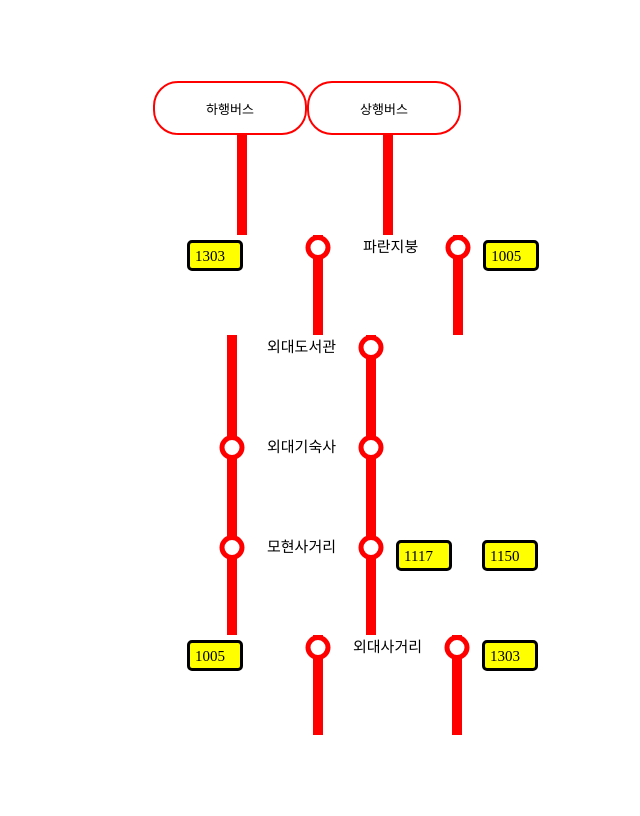
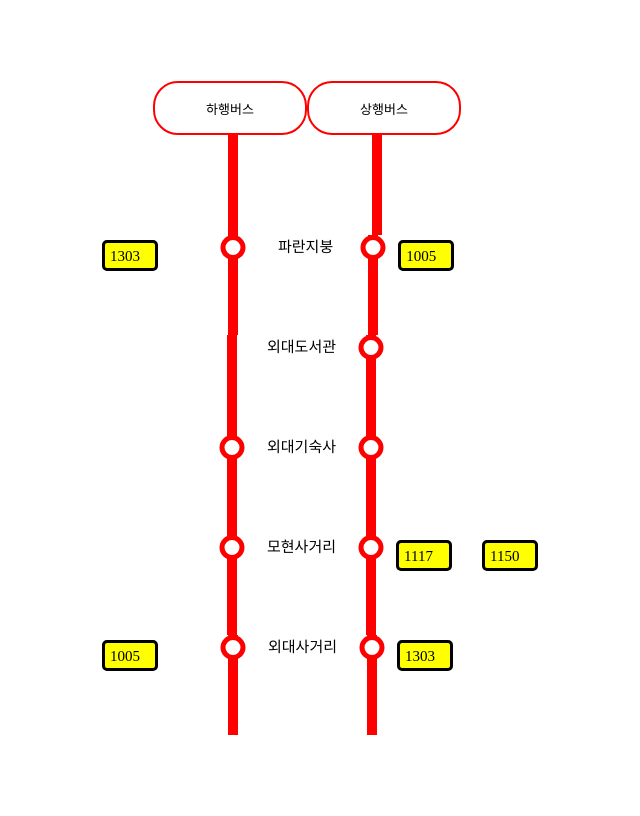
Before and after one commit to leestana01/Hufs_BusTime, a Django app: page /bus-list/ in a window 1280 px wide. Shown: the whole page, without its empty margins (333-973 px from the left). Run offline with Django 4.2, Linux system fonts and the light colour scheme.

Commit message:
왼쪽 span으로 div 밀리는 현상 해결(임시 데이터), 실시간 데이터에서는 어떤지 확인바람

```diff
--- a/bustimeline/UpBus/templates/bus_list.html
+++ b/bustimeline/UpBus/templates/bus_list.html
@@ -161,12 +161,11 @@
 
                 <!--수정해야 할 것-->
                 <!--버스 번호 띄우는 span 디테일한 디자인 반영하기(전체시간표의 span 디자인처럼?)-->
-                <!--(가능하다면) 빨간 선 중간중간 끊긴 부분 잇기(div 단위로 5개를 붙여둔거라서 어렵습니다,,)-->
 
 
                 <div style="display:flex">
 
-                    <div class="column" style="margin-left: 16px; margin-right: 15px;">
+                    <div class="column" style="margin-left: -4px; margin-right: 13px;">
                         <div class="red-line-long"></div>
                     </div>
 
@@ -177,13 +176,13 @@
                 </div>
 
                 <!--모든 정보를 담은 컨테이너 _ 수직정렬-->
-                <div class="column" , style="margin-left: 240px;;">
+                <div class="column" , style="margin-left: 240px;">
 
                     <!--div를 만들고 가로로 요소 배치(하행버스, 흰 동글, 정류장, 흰 동글, 상행버스)-->
-                    <div style="display: flex; gap: 10px; width:500px;" id="big DIV">
+                    <div style="display: flex; gap: 10px; width:670px;" id="big DIV">
 
                         {% for value in downList.0 %}
-                        <div style="display: flex; margin-bottom: 0%;">
+                        <div style="display: flex; margin-bottom: 0%; justify-content: flex-start;">
                             <span class="bus-div-style">{{ value }}</span> <!-- 버스 번호 -->
                         </div>
                         {% endfor %}
@@ -259,7 +258,7 @@
                     <div style="display: flex; gap: 10px; width:500px;" id="big DIV">
 
                         {% for value in downList.1 %}
-                        <div style="display: flex;">
+                        <div style="display: flex; justify-content: flex-start;">
                             <span class="bus-div-style">{{ value }}</span>
                         </div>
                         {% endfor %}
@@ -295,7 +294,7 @@
                     <div style="display: flex; gap: 10px; width:500px;" id="big DIV">
 
                         {% for value in downList.2 %}
-                        <div style="display: flex; margin-bottom: 0%;">
+                        <div style="display: flex; margin-bottom: 0%; justify-content: flex-start;">
                             <span class="bus-div-style">{{ value }}</span>
                         </div>
                         {% endfor %}
@@ -328,10 +327,10 @@
 
                     <!--다섯번째 단락(외대사거리 부분)-->
 
-                    <div style="display: flex; gap: 10px; width:500px;" id="big DIV">
+                    <div style="display: flex; gap: 10px; width:670px;" id="big DIV">
 
                         {% for value in downList.3 %}
-                        <div style="display: flex; margin-bottom: 0%;">
+                        <div style="display: flex; margin-bottom: 0%; justify-content: flex-start;">
                             <span class="bus-div-style">{{ value }}</span>
                         </div>
                         {% endfor %}
```
